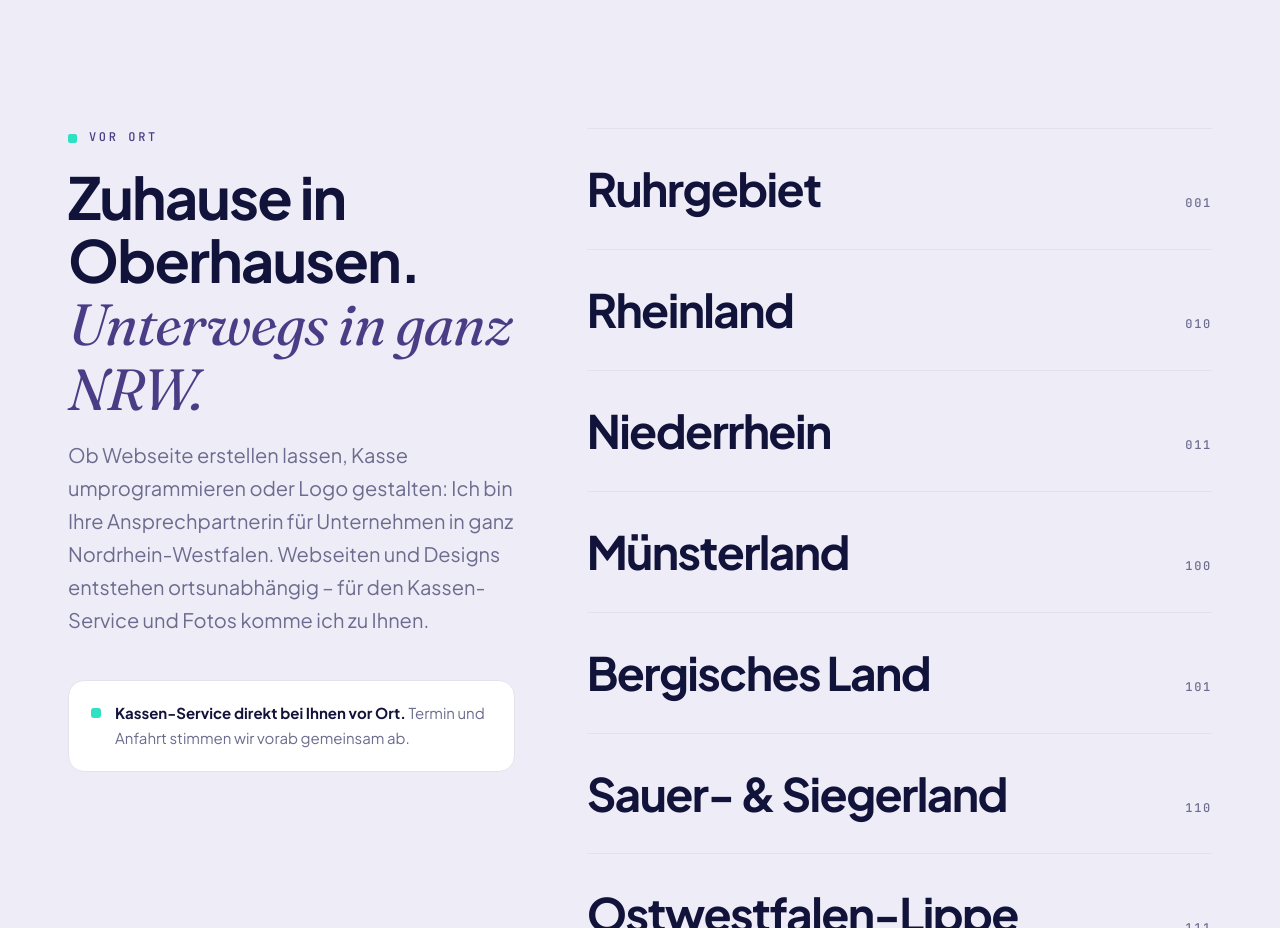
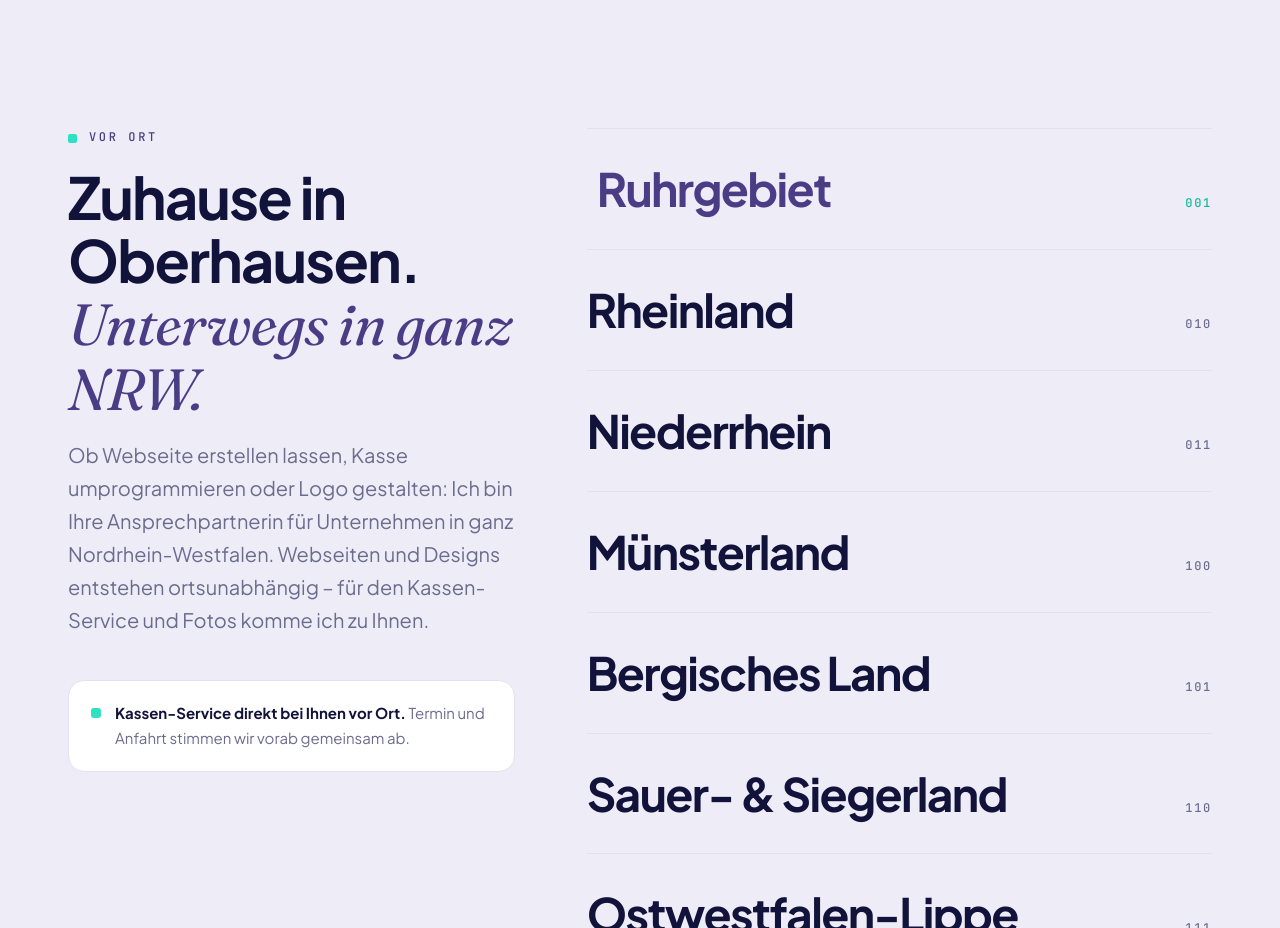
Before and after one commit to Imelanora/oraca-website, a plain HTML site: page index.html in a window 1280 px wide. Shown: the part 2440-3368 px from the top of the page. Drawn offline with Linux system fonts and the light colour scheme.

Commit message:
Regionen-Animation auch auf dem Handy

```diff
--- a/css/style.css
+++ b/css/style.css
@@ -695,3 +695,8 @@ body:has(.wa-btn) .site-footer { padding-bottom: 110px; }
 .contact-form button[disabled] { opacity: .6; cursor: wait; }
 .f-label em { font-style: normal; text-transform: none; letter-spacing: 0; opacity: .75; }
 .contact-form input::placeholder { color: #A3A5BF; }
+
+/* Regionen: auf dem Handy leuchtet beim Scrollen die Zeile in der Bildschirmmitte auf (wie Hover am Laptop) */
+.cities li.on { color: var(--dusk); padding-left: 10px; }
+.cities li span { transition: color .3s ease; }
+.cities li.on span, .cities li:hover span { color: var(--mint-d); }
--- a/index.html
+++ b/index.html
@@ -21,8 +21,8 @@
   <link rel="icon" href="img/favicon.svg" type="image/svg+xml">
   <link rel="icon" href="img/icon-192.png" type="image/png" sizes="192x192">
   <link rel="apple-touch-icon" href="apple-touch-icon.png">
-  <link rel="stylesheet" href="css/fonts.css?v=25">
-  <link rel="stylesheet" href="css/style.css?v=25">
+  <link rel="stylesheet" href="css/fonts.css?v=27">
+  <link rel="stylesheet" href="css/style.css?v=27">
   <script type="application/ld+json">{"@context": "https://schema.org", "@type": "ProfessionalService", "@id": "https://oracadigital.de/#business", "name": "ORACA Digital Solutions", "url": "https://oracadigital.de/", "image": "https://oracadigital.de/img/og-image.jpg", "logo": "https://oracadigital.de/img/og-image.jpg", "description": "Webdesign, Kassen-Service vor Ort und Grafikdesign aus Oberhausen für Unternehmen in ganz NRW.", "founder": {"@type": "Person", "name": "Melanie Oraca"}, "email": "info@oracadigital.de", "address": {"@type": "PostalAddress", "postalCode": "46119", "addressLocality": "Oberhausen", "addressRegion": "NRW", "addressCountry": "DE"}, "areaServed": {"@type": "State", "name": "Nordrhein-Westfalen"}, "priceRange": "€€", "hasOfferCatalog": {"@type": "OfferCatalog", "name": "Leistungen", "itemListElement": [{"@type": "Offer", "itemOffered": {"@type": "Service", "name": "Webseite erstellen lassen"}}, {"@type": "Offer", "itemOffered": {"@type": "Service", "name": "Kassen-Service: Kasse umprogrammieren, Preise und Artikel ändern"}}, {"@type": "Offer", "itemOffered": {"@type": "Service", "name": "Grafikdesign: Logo, Flyer, Speisekarte"}}]}}</script>
 </head>
 <body>
@@ -197,6 +197,6 @@
     </div>
   </footer>
 
-  <script src="js/main.js?v=25"></script>
+  <script src="js/main.js?v=27"></script>
 </body>
 </html>
--- a/js/main.js
+++ b/js/main.js
@@ -443,3 +443,30 @@ document.querySelectorAll('.year').forEach((el) => { el.textContent = new Date()
     });
   });
 })();
+
+/* ---------------- 12. Regionen: Hervorhebung beim Scrollen (Touch-Geräte) ---------------- */
+(function () {
+  const list = document.querySelector('.cities');
+  if (!list) return;
+  if (matchMedia('(hover: hover) and (pointer: fine)').matches) return; // am Laptop reicht der Hover-Effekt
+  const items = [...list.querySelectorAll('li')];
+  let ticking = false;
+  function update() {
+    ticking = false;
+    const lr = list.getBoundingClientRect();
+    const mid = innerHeight / 2;
+    let best = null, bestDist = Infinity;
+    if (lr.bottom > 0 && lr.top < innerHeight) {
+      items.forEach((li) => {
+        const r = li.getBoundingClientRect();
+        const dist = Math.abs(r.top + r.height / 2 - mid);
+        if (dist < bestDist) { bestDist = dist; best = li; }
+      });
+    }
+    // nur hervorheben, wenn die Zeile wirklich nahe der Mitte ist
+    items.forEach((li) => li.classList.toggle('on', li === best && bestDist < innerHeight * 0.3));
+  }
+  addEventListener('scroll', () => { if (!ticking) { ticking = true; requestAnimationFrame(update); } }, { passive: true });
+  addEventListener('resize', update);
+  update();
+})();
```
Also changed, not shown: 404.html (+3 -3 lines), datenschutz.html (+3 -3 lines), impressum.html (+3 -3 lines), kontakt.html (+3 -3 lines), leistungen.html (+3 -3 lines), preise.html (+3 -3 lines).
